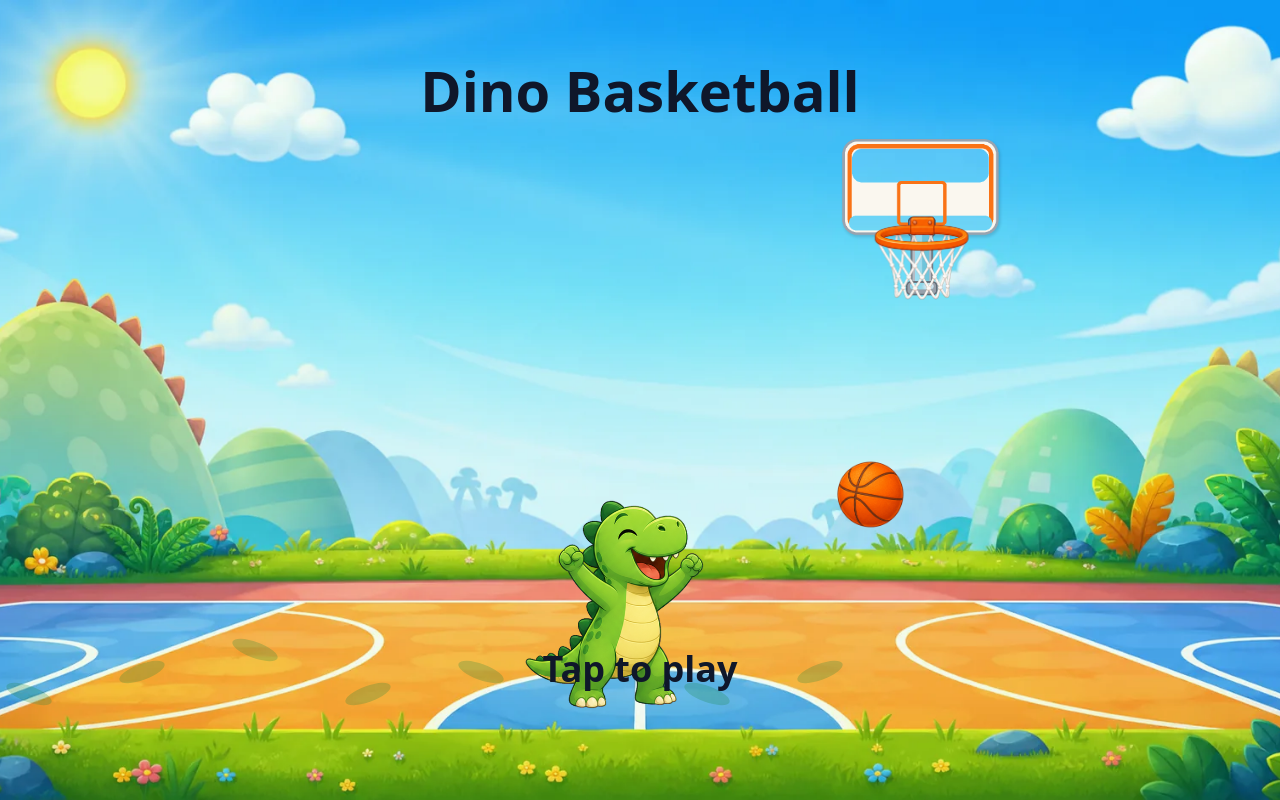
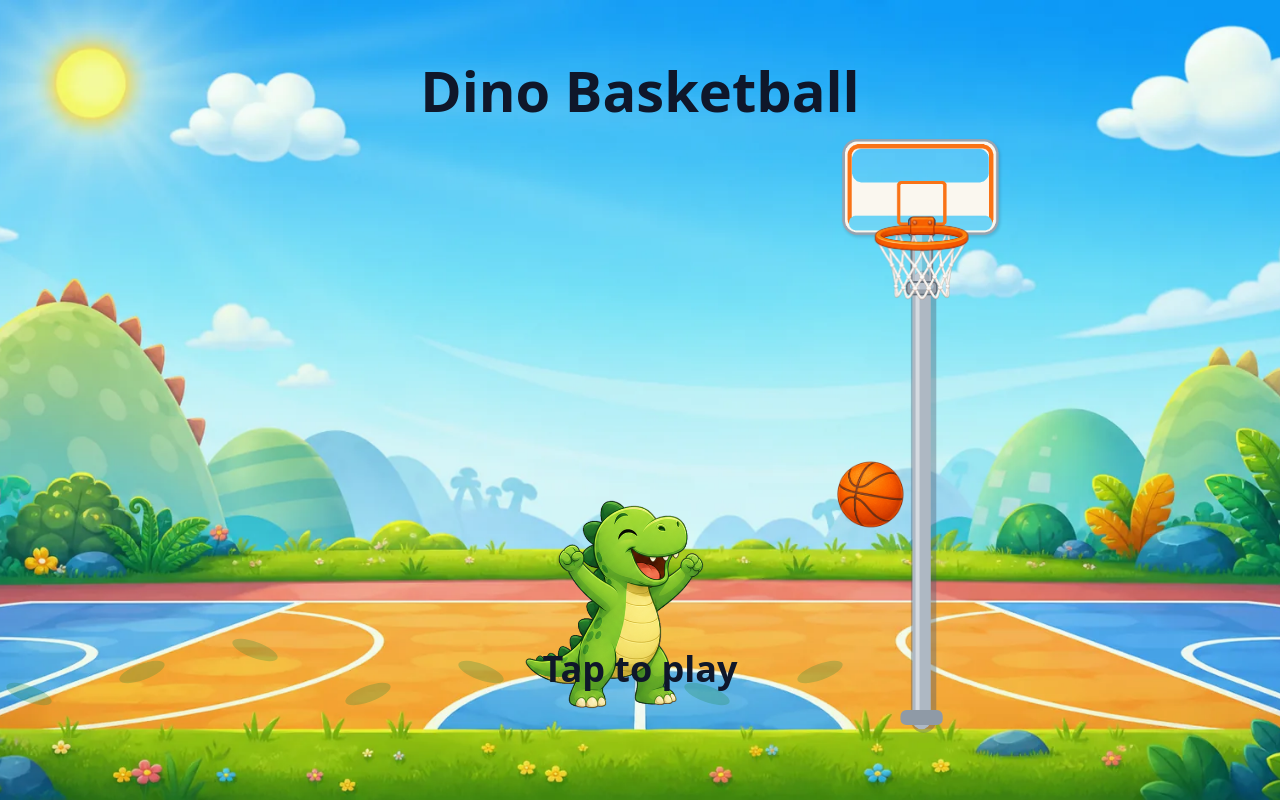
Before and after one commit to davidlopezkurtz/dino-basketball, a plain HTML site: page index.html in a window 1280 px wide. Drawn offline with Linux system fonts and the light colour scheme; animation ran at ten frames a second.

Commit message:
Extend hoop pole and graphics roadmap

```diff
--- a/index.html
+++ b/index.html
@@ -1017,7 +1017,43 @@
         const hoop = layout.hoop;
         const asset = ASSET_DEFS["prop.hoopBack"];
         const widthScale = asset ? asset.logicalWidthScale : 5.4;
+        drawHoopPoleExtension(layout);
         drawSprite("prop.hoopBack", hoop.x, hoop.y, hoop.rimR * widthScale);
+      }
+
+      function drawHoopPoleExtension(layout) {
+        const hoop = layout.hoop;
+        const topY = hoop.y + hoop.rimR * 1.45;
+        const bottomY = layout.groundY + 8;
+        if (bottomY <= topY) return;
+
+        const x = hoop.x;
+        const poleW = Math.max(12, hoop.rimR * 0.54);
+        ctx.save();
+        ctx.lineCap = "round";
+        ctx.strokeStyle = "rgba(71, 85, 105, 0.38)";
+        ctx.lineWidth = poleW + 7;
+        ctx.beginPath();
+        ctx.moveTo(x + 2, topY + 2);
+        ctx.lineTo(x + 2, bottomY);
+        ctx.stroke();
+
+        ctx.strokeStyle = "#aeb8c3";
+        ctx.lineWidth = poleW;
+        ctx.beginPath();
+        ctx.moveTo(x, topY);
+        ctx.lineTo(x, bottomY);
+        ctx.stroke();
+
+        ctx.strokeStyle = "rgba(255, 255, 255, 0.48)";
+        ctx.lineWidth = Math.max(3, poleW * 0.22);
+        ctx.beginPath();
+        ctx.moveTo(x - poleW * 0.22, topY + 6);
+        ctx.lineTo(x - poleW * 0.22, bottomY - 8);
+        ctx.stroke();
+
+        fillRoundedRect(x - poleW * 1.15, layout.groundY - 2, poleW * 2.3, poleW * 0.82, poleW * 0.32, "#8f9aa6");
+        ctx.restore();
       }
 
       function drawHoopFront(layout) {
```
Also changed, not shown: 1 other file.
